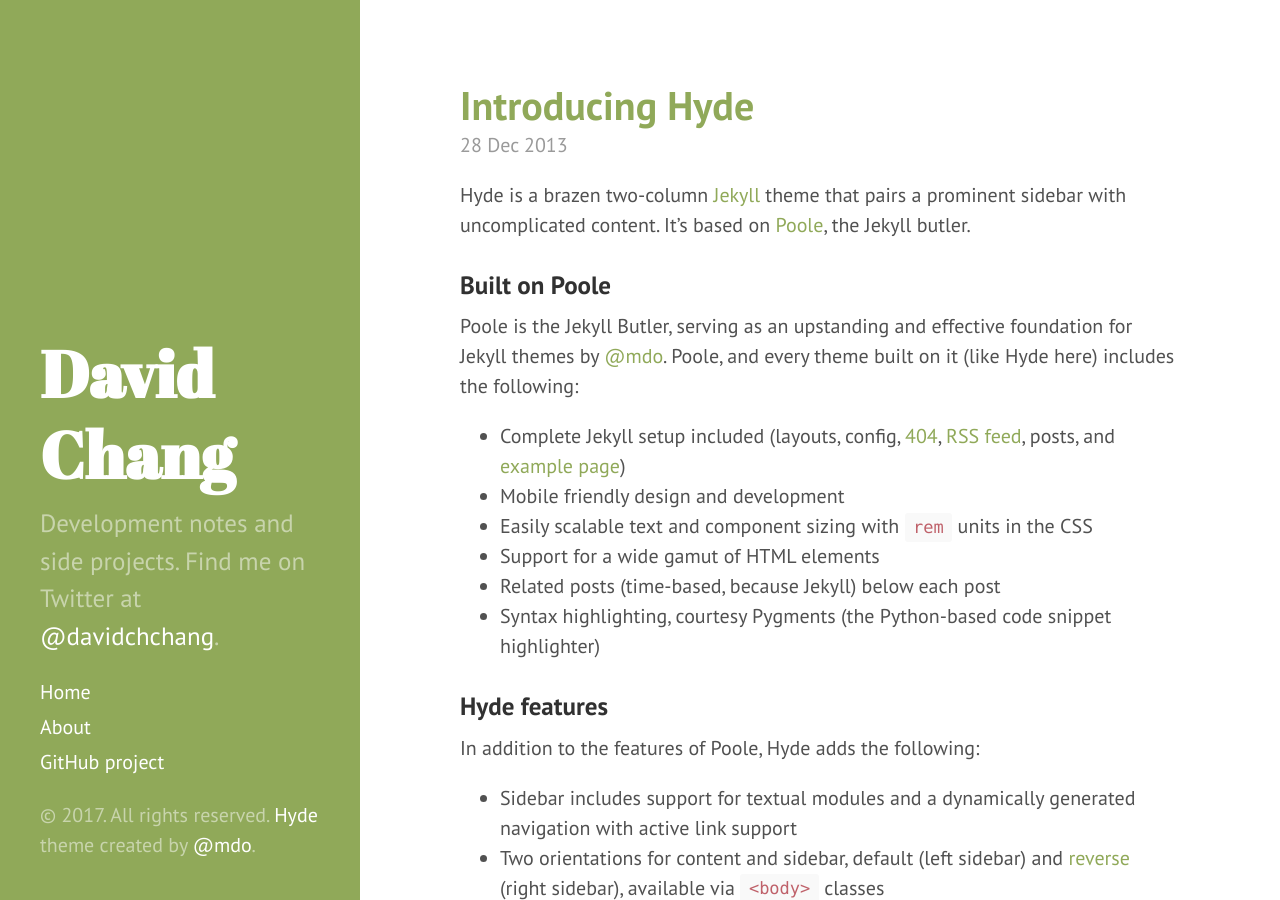
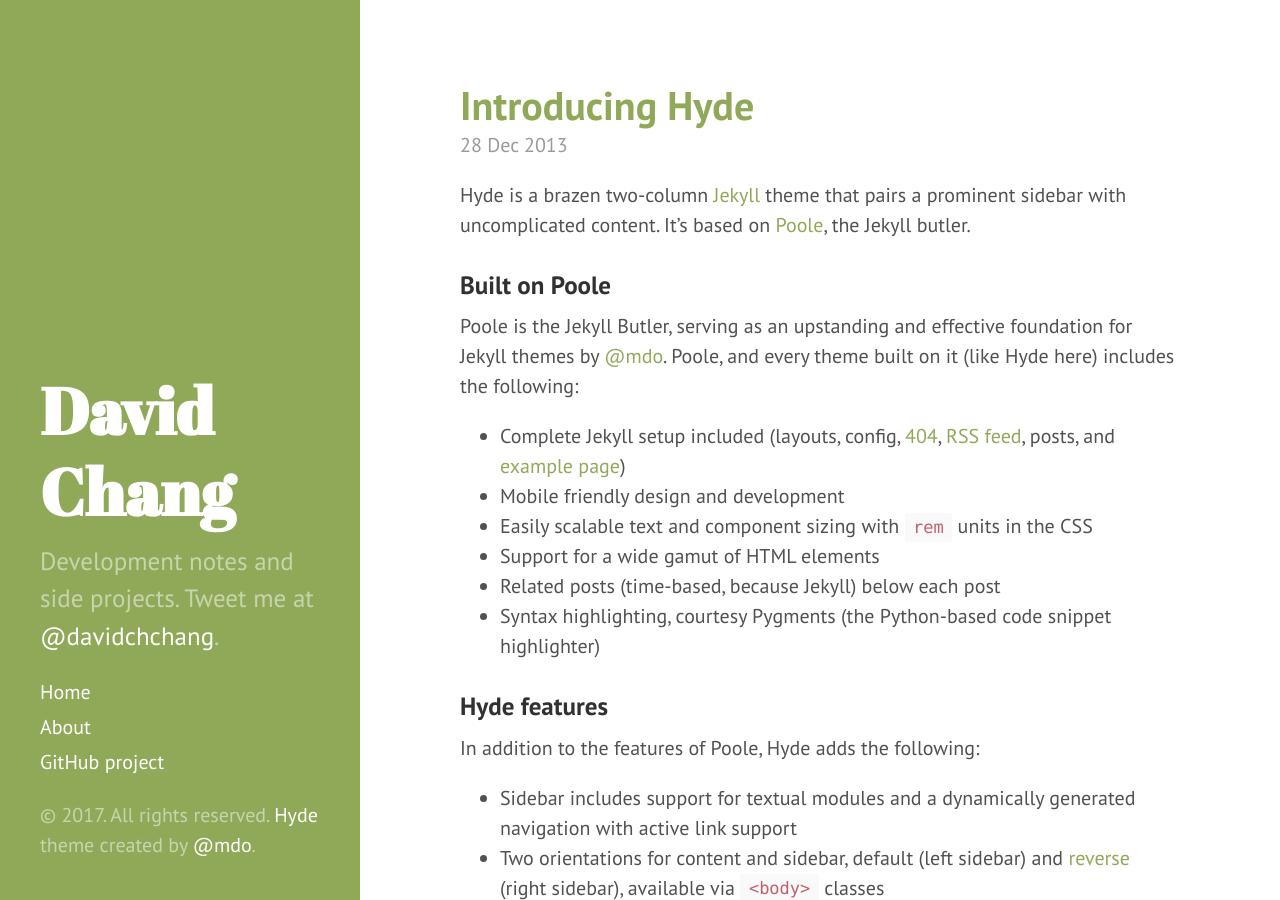
Before and after one commit to davidchchang/davidchchang.github.io, a Jekyll site: the page built from index.html, in a window 1280 px wide and 900 px high. Built offline with Jekyll 4.4.1, drawn with Linux system fonts in a browser that asks for light colours; the list of posts is cut into pages by our own code.

Commit message:
Update favicon and description

```diff
--- a/_config.yml
+++ b/_config.yml
@@ -8,7 +8,7 @@ permalink:        pretty
 # Setup
 title:            David Chang
 tagline:          'The _other_ David Chang'
-description:      'Development notes and side projects. Find me on Twitter at <a href="https://twitter.com/davidchchang" target="_blank">@davidchchang</a>.'
+description:      'Development notes and side projects. Tweet me at <a href="https://twitter.com/davidchchang" target="_blank">@davidchchang</a>.'
 url:              http://davidchchang.com
 baseurl:          /
 
```
Also changed, not shown: public/favicon.ico.
